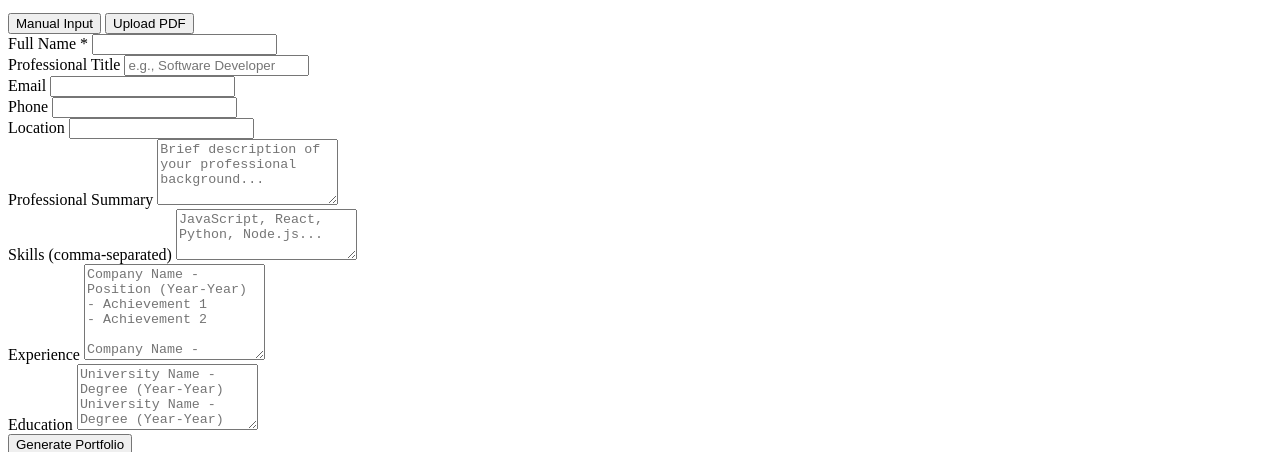
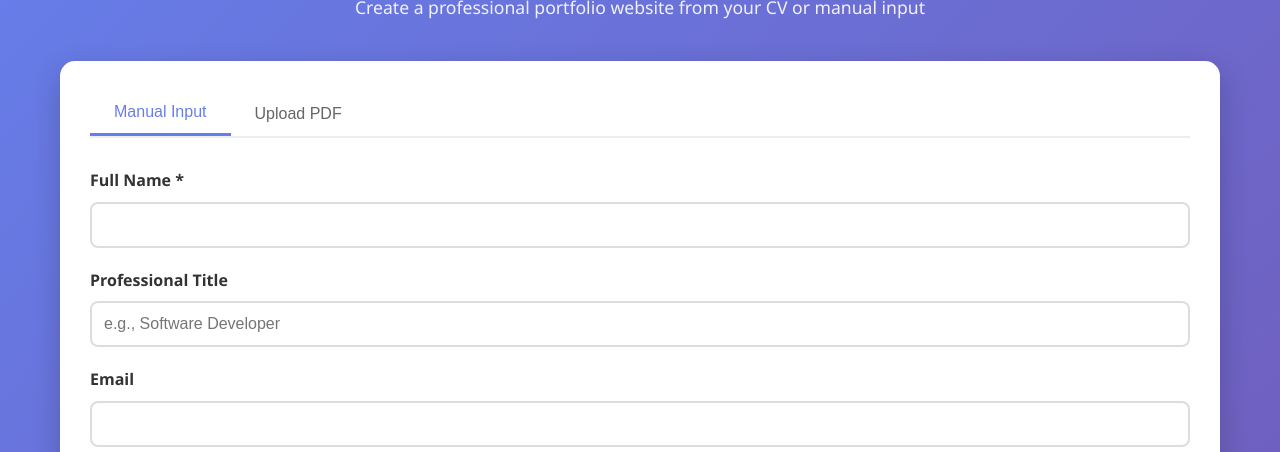
Before and after one commit to Marshmallow-Projects/Portfolio-Website-Starter, a plain HTML site: page index.html in a window 1280 px wide. Shown: the part 101-553 px from the top of the page. Drawn offline with Linux system fonts and the light colour scheme; the site is published under a folder, as on GitHub Pages, so addresses that start at the root find nothing; a script that the page names is missing.

Commit message:
path check

```diff
--- a/index.html
+++ b/index.html
@@ -4,7 +4,7 @@
     <meta charset="UTF-8">
     <meta name="viewport" content="width=device-width, initial-scale=1.0">
     <title>AI Portfolio Generator</title>
-    <link rel="stylesheet" href="/Assets/CSS/Design.css">
+    <link rel="stylesheet" href="./Assets/CSS/Design.css">
     <script src="https://cdnjs.cloudflare.com/ajax/libs/pdf.js/3.4.120/pdf.min.js"></script>
 </head>
 <body>
@@ -143,6 +143,6 @@ University Name - Degree (Year-Year)"></textarea>
         </div>
     </footer>
 
-    <script src="/Assets/Js/script.js"></script>
+    <script src="./Assets/Js/script.js"></script>
 </body>
 </html>
```
